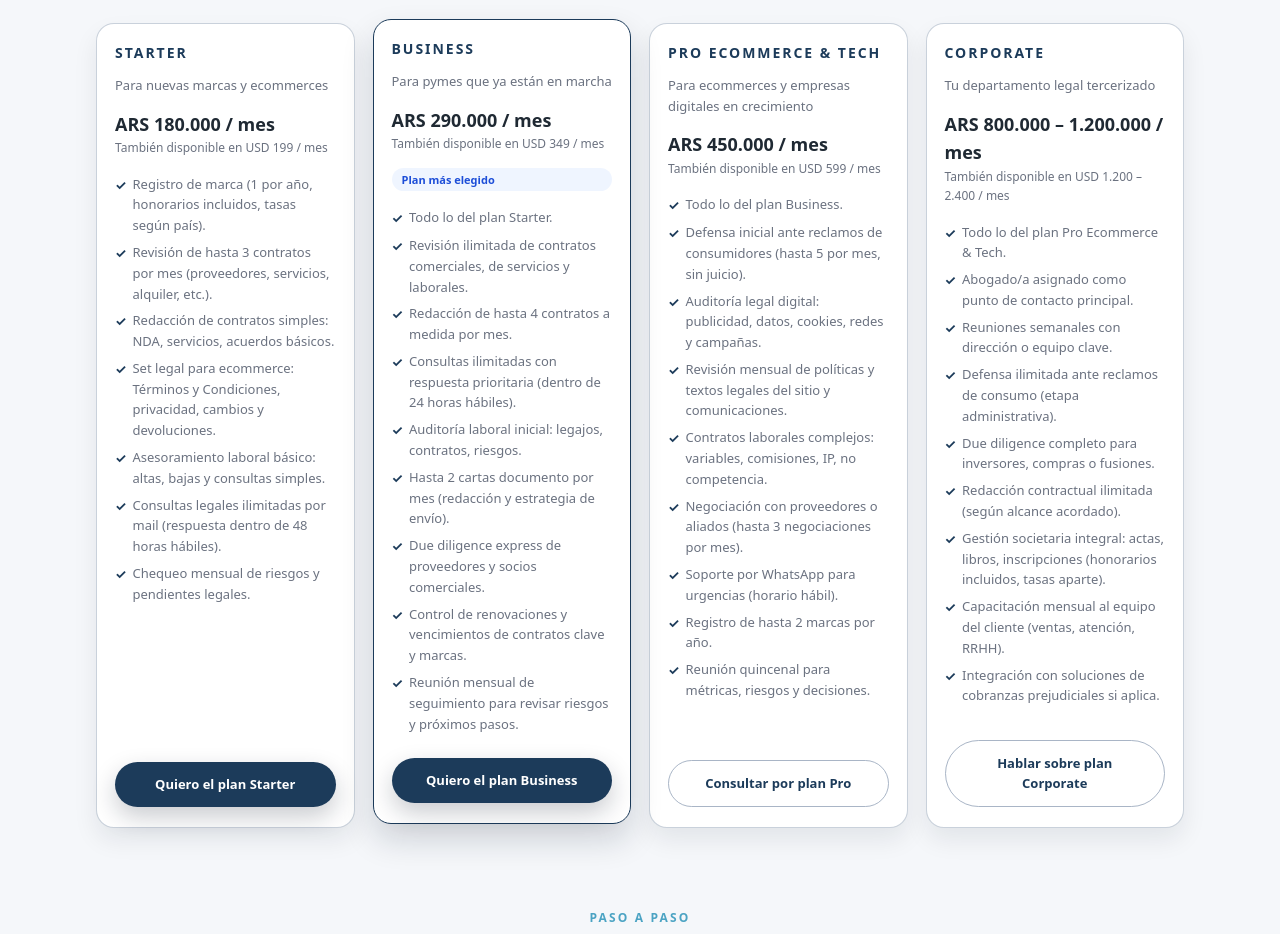
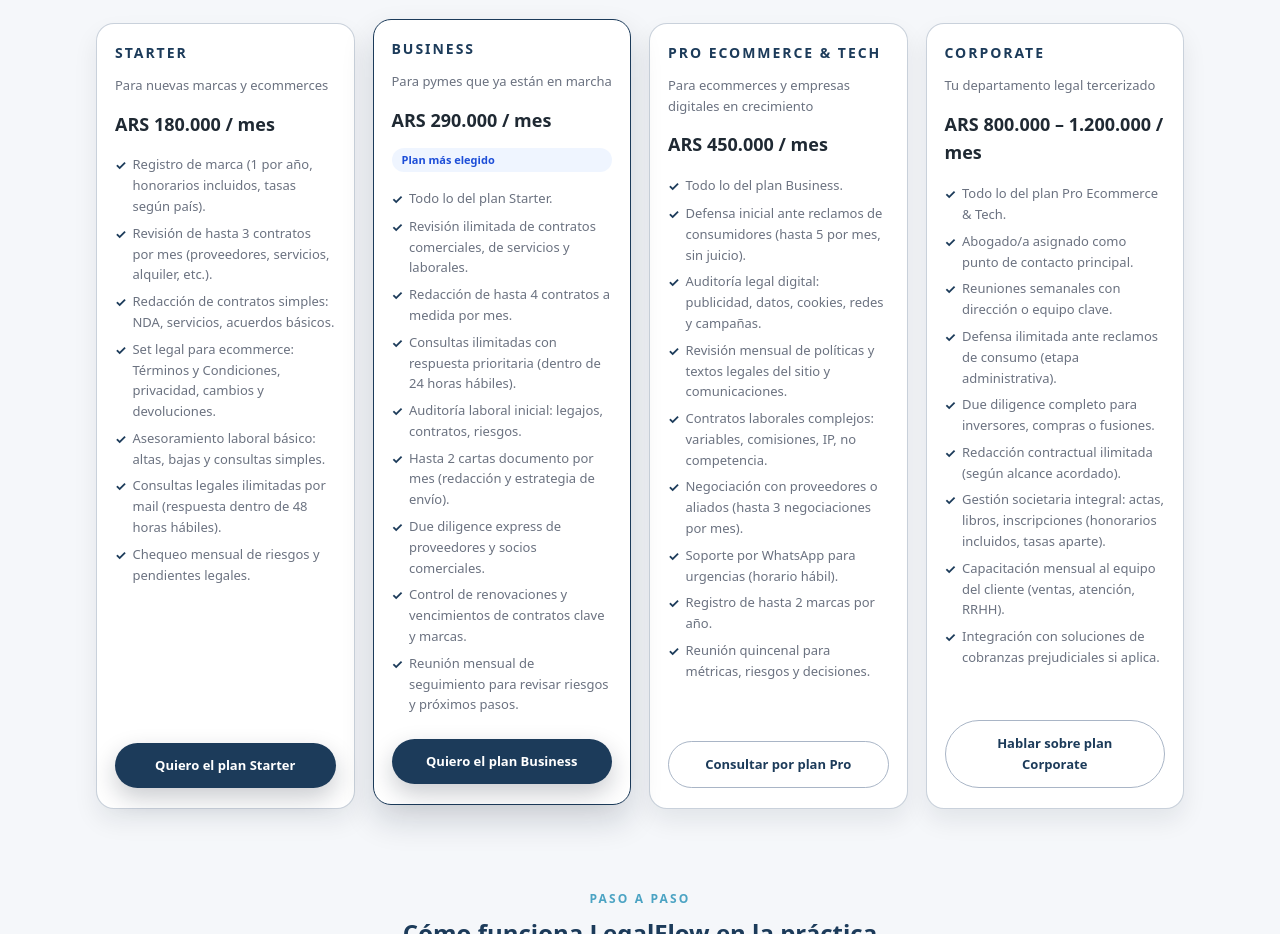
Before and after one commit to jmangiarotti/legalflow, a plain HTML site: page index.html in a window 1280 px wide. Shown: the part 1300-2234 px from the top of the page. Drawn offline with Linux system fonts and the light colour scheme.

Commit message:
Update index.html

```diff
--- a/index.html
+++ b/index.html
@@ -870,7 +870,6 @@
             <div class="plan-tagline">Para nuevas marcas y ecommerces</div>
             <div class="plan-price">
               ARS 180.000 / mes
-              <span>También disponible en USD 199 / mes</span>
             </div>
             <ul class="plan-list">
               <li>Registro de marca (1 por año, honorarios incluidos, tasas según país).</li>
@@ -892,7 +891,6 @@
             <div class="plan-tagline">Para pymes que ya están en marcha</div>
             <div class="plan-price">
               ARS 290.000 / mes
-              <span>También disponible en USD 349 / mes</span>
             </div>
             <span class="plan-badge">Plan más elegido</span>
             <ul class="plan-list">
@@ -917,7 +915,6 @@
             <div class="plan-tagline">Para ecommerces y empresas digitales en crecimiento</div>
             <div class="plan-price">
               ARS 450.000 / mes
-              <span>También disponible en USD 599 / mes</span>
             </div>
             <ul class="plan-list">
               <li>Todo lo del plan Business.</li>
@@ -941,7 +938,6 @@
             <div class="plan-tagline">Tu departamento legal tercerizado</div>
             <div class="plan-price">
               ARS 800.000 – 1.200.000 / mes
-              <span>También disponible en USD 1.200 – 2.400 / mes</span>
             </div>
             <ul class="plan-list">
               <li>Todo lo del plan Pro Ecommerce & Tech.</li>
```
